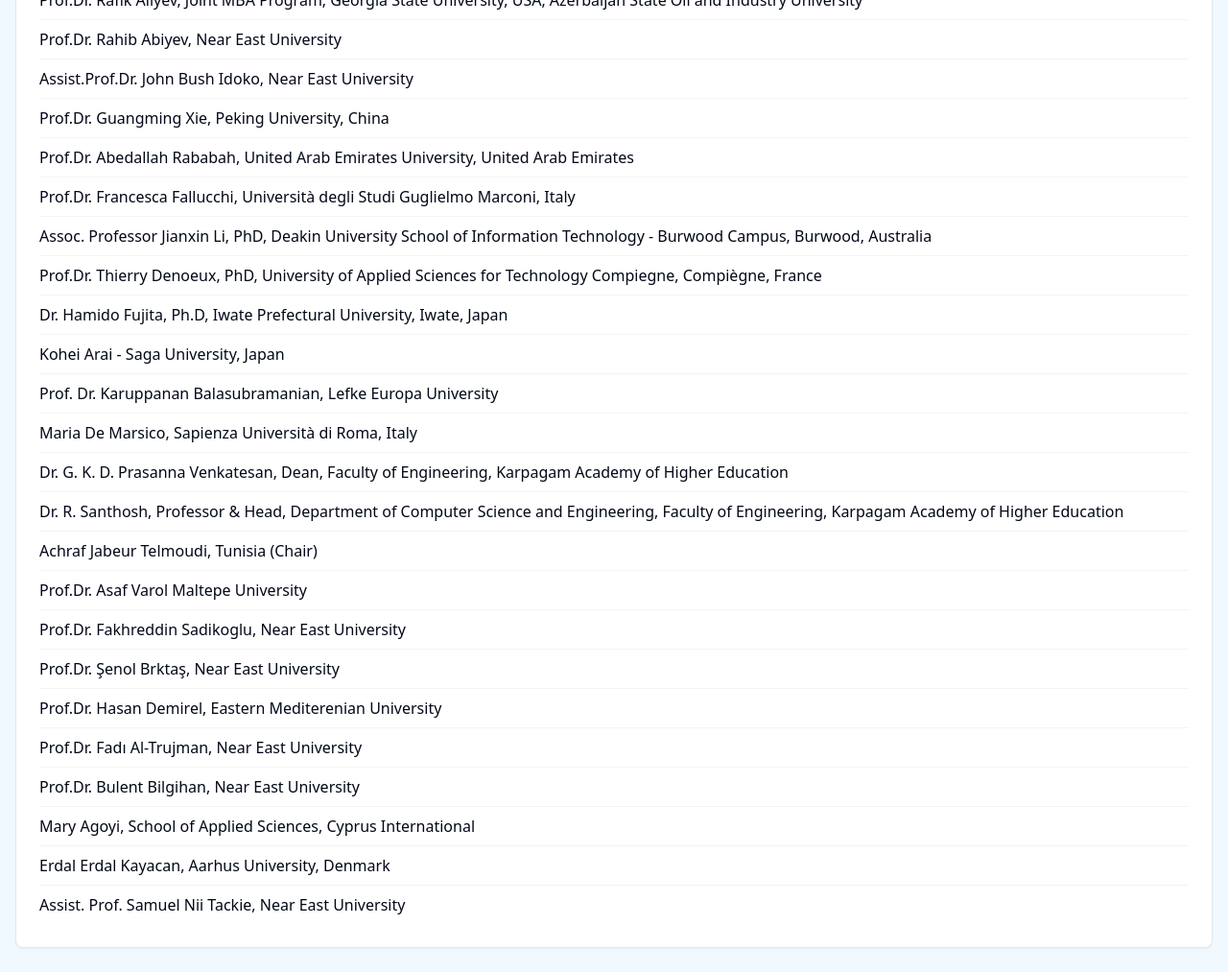
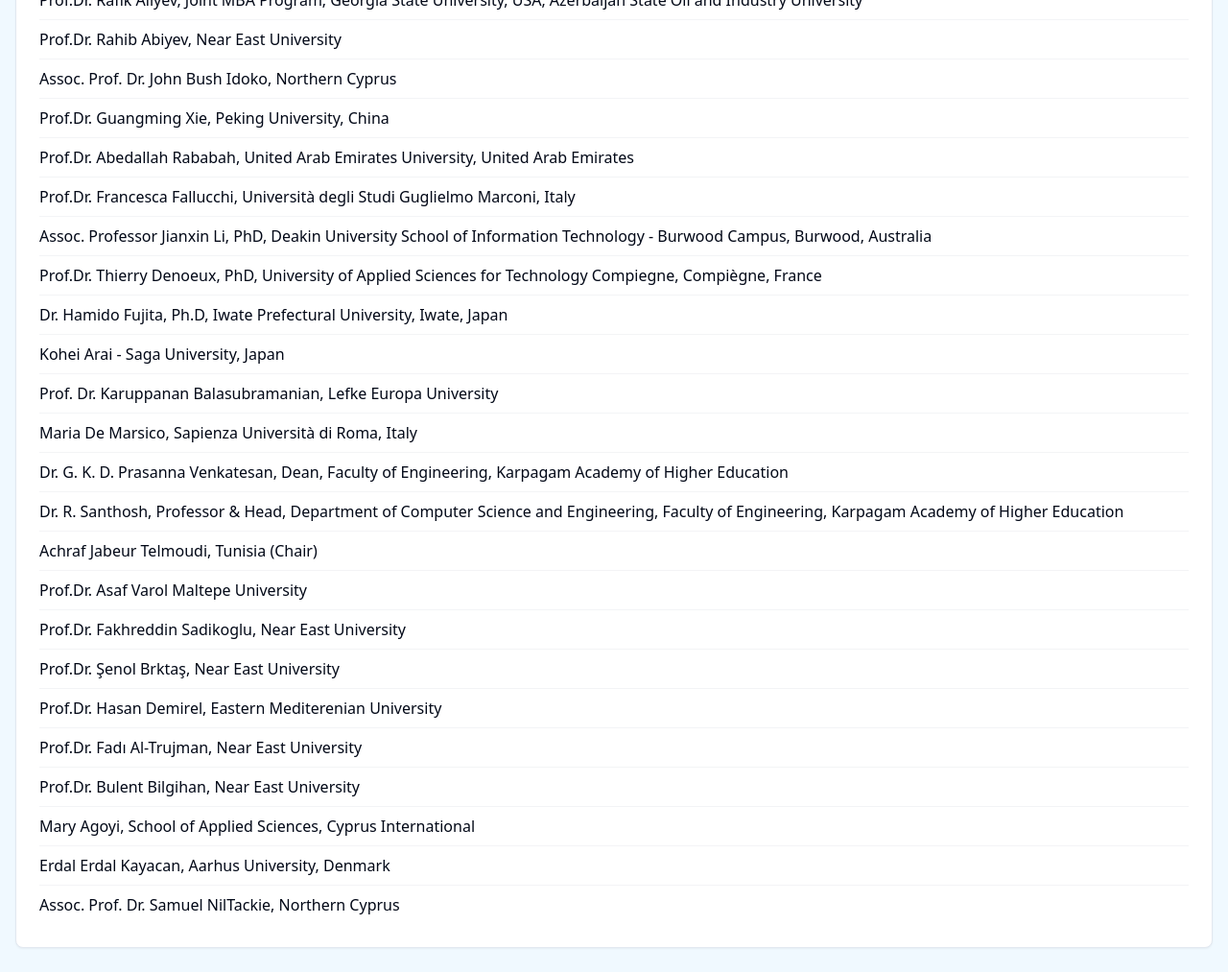
Before and after one commit to wpu-research/iccisa, a React (Vite) app: page / in a window 1280 px wide. Shown: the part 1904-2917 px from the top of the page at 96% size. Built offline with nearby package versions, Linux system fonts and the light colour scheme.

Commit message:
Fix: Correct programming committee members
Corrected the titles of two members of the programming committee in the `CommitteeSection.tsx` file, as per the user's instructions.

```diff
--- a/src/components/CommitteeSection.tsx
+++ b/src/components/CommitteeSection.tsx
@@ -10,7 +10,7 @@ const CommitteeSection = () => {
     "Prof.Dr. Okyay Kaynak, Bogazici University",
     "Prof.Dr. Rafik Aliyev, Joint MBA Program, Georgia State University, USA, Azerbaijan State Oil and Industry University",
     "Prof.Dr. Rahib Abiyev, Near East University",
-    "Assist.Prof.Dr. John Bush Idoko, Near East University",
+    "Assoc. Prof. Dr. John Bush Idoko, Northern Cyprus",
     "Prof.Dr. Guangming Xie, Peking University, China",
     "Prof.Dr. Abedallah Rababah, United Arab Emirates University, United Arab Emirates",
     "Prof.Dr. Francesca Fallucchi, Università degli Studi Guglielmo Marconi, Italy",
@@ -31,7 +31,7 @@ const CommitteeSection = () => {
     "Prof.Dr. Bulent Bilgihan, Near East University",
     "Mary Agoyi, School of Applied Sciences, Cyprus International",
     "Erdal Erdal Kayacan, Aarhus University, Denmark",
-    "Assist. Prof. Samuel Nii Tackie, Near East University"
+    "Assoc. Prof. Dr. Samuel NilTackie, Northern Cyprus"
   ];
 
   const organizingCommittee = {
```
